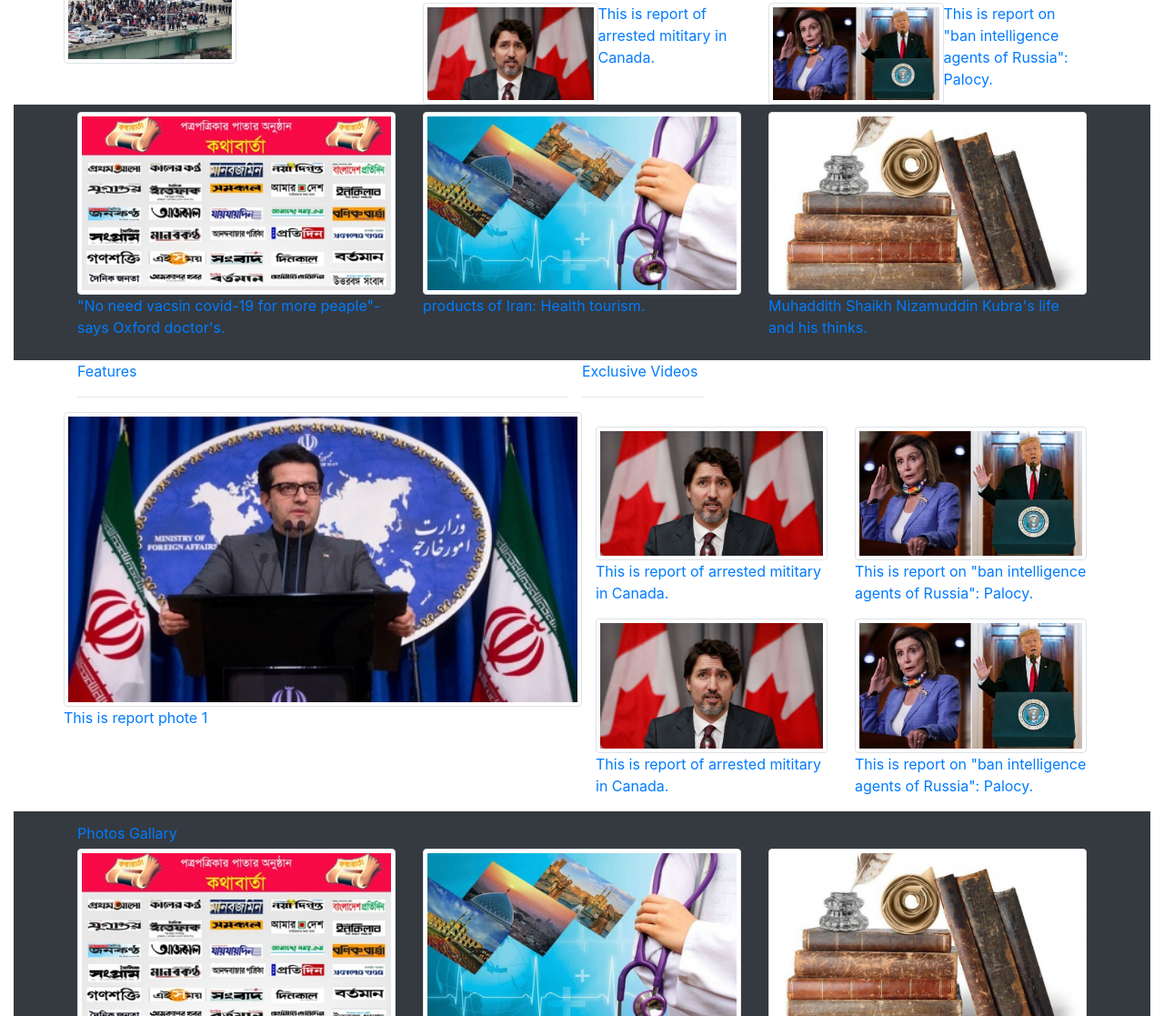
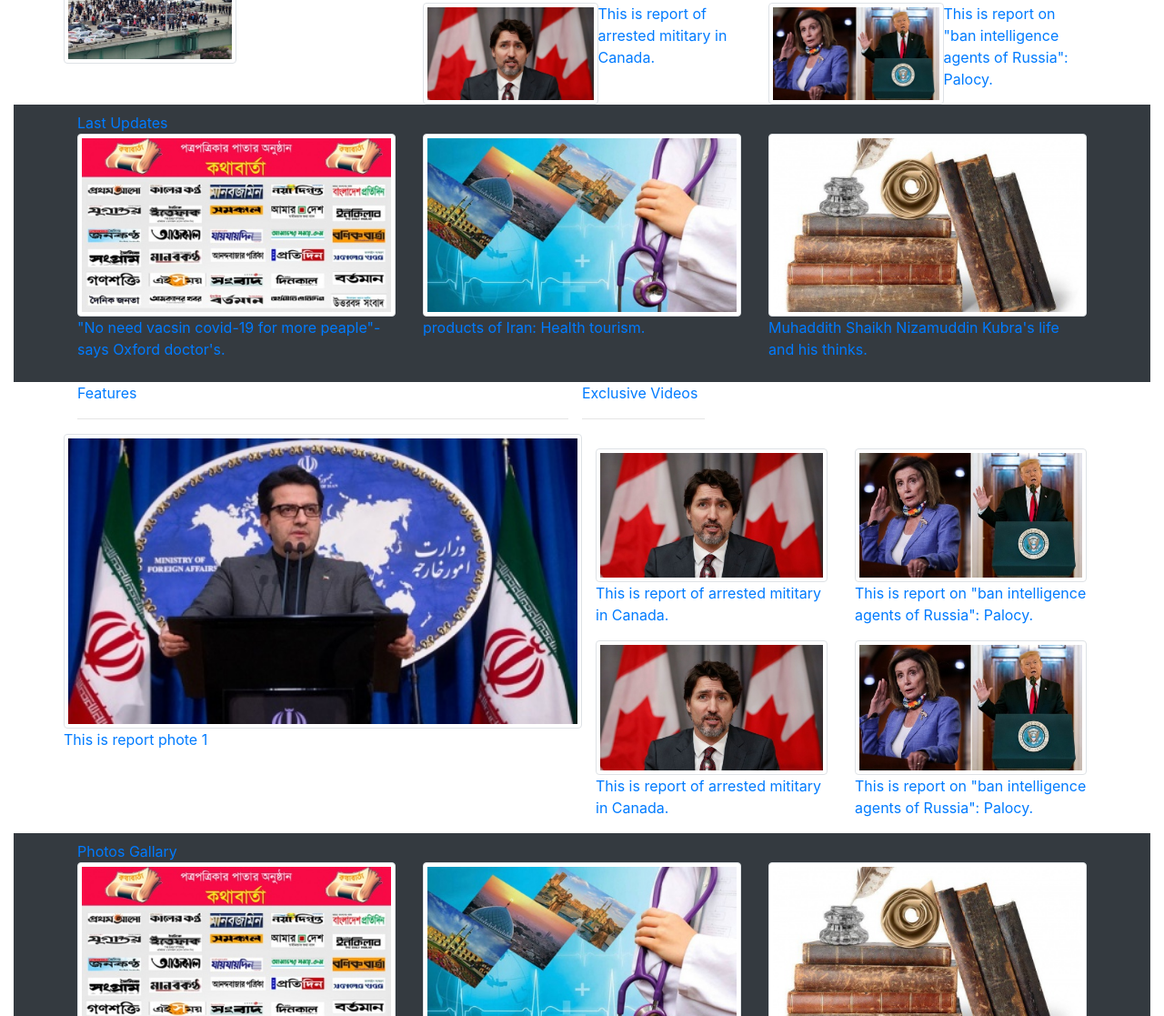
Before and after one commit to SajeedMahmud/Assignment-2, a plain HTML site: page index.html in a window 1280 px wide. Shown: the part 1139-2256 px from the top of the page at 91% size. Drawn offline with nearby package versions, Linux system fonts and the light colour scheme.

Commit message:
This is update files on Assignment 2.

```diff
--- a/index.html
+++ b/index.html
@@ -205,6 +205,7 @@
 	<div class="container-fluid">
 		<nav class="navbar navbar-dark bg-dark">
 			<div class="container">
+				<a class="list-inline-item"  href="#">Last Updates</a>
 				<div class="row">
 					<div class="col-md-4">
 						<img src="Images/Vakcin.jpg" class="link float-bottum img-fluid img-thumbnail" alt="responsive img" width="100%" height="100%"/>
@@ -275,7 +276,7 @@
 	<div class="container-fluid">
 		<nav class="navbar navbar-dark bg-dark">
 			<div Class="container">
-				<a class="list-inline-item"  href="#">Photos Gallary</a> <hr>
+				<a class="list-inline-item"  href="#">Photos Gallary</a>
 				<div class="row">
 					<div class="col-md-4">
 						<img src="Images/Vakcin.jpg" class="link float-bottum img-fluid img-thumbnail" alt="responsive img" width="100%" height="100%"/>
```
